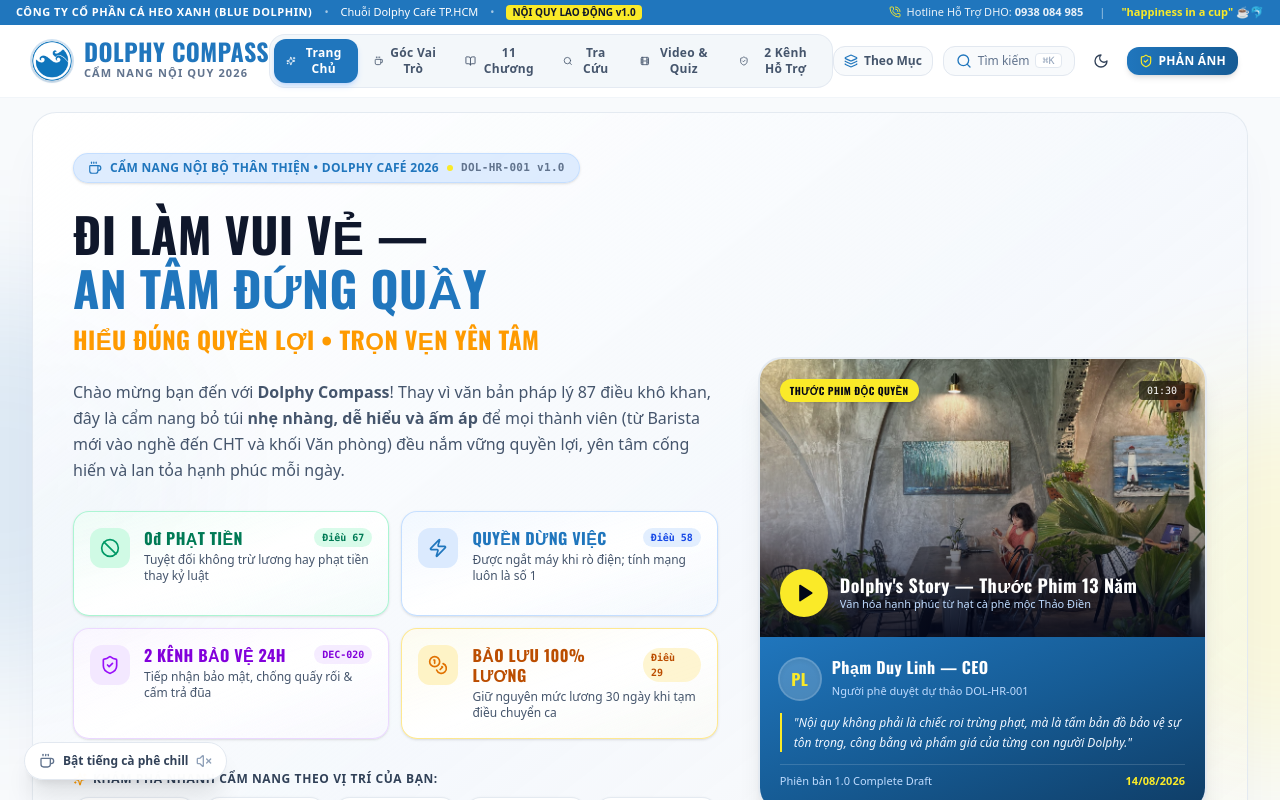
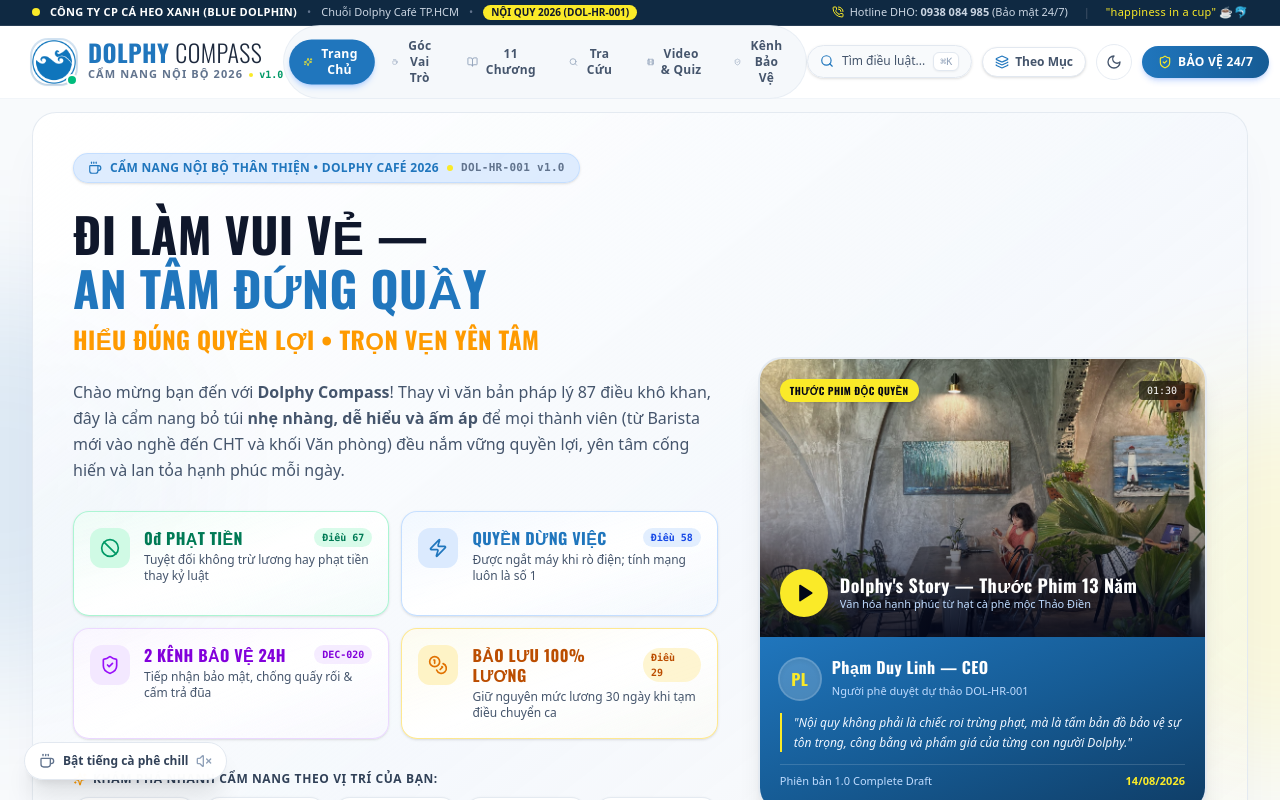
Before and after one commit to xuanpv89/dolphyhub, a React (Vite) app: page / in a window 1280 px wide. Shown: the top 800 px of the page. Built offline with nearby package versions, Linux system fonts and the light colour scheme; a web font is replaced by a local one.

Commit message:
feat: complete modern redesign of navbar with floating glassmorphism, refined branding, and pill tabs

```diff
--- a/src/components/Navbar.tsx
+++ b/src/components/Navbar.tsx
@@ -15,7 +15,8 @@ import {
   CheckSquare,
   Layers,
   HelpCircle,
-  Award
+  Award,
+  ChevronDown
 } from 'lucide-react';
 
 interface NavbarProps {
@@ -44,7 +45,7 @@ export const Navbar: React.FC<NavbarProps> = ({
 
   useEffect(() => {
     const handleScroll = () => {
-      setScrolled(window.scrollY > 20);
+      setScrolled(window.scrollY > 15);
     };
     window.addEventListener('scroll', handleScroll);
     return () => window.removeEventListener('scroll', handleScroll);
@@ -56,67 +57,89 @@ export const Navbar: React.FC<NavbarProps> = ({
     { id: 'chapters', label: '11 Chương', icon: BookOpen },
     { id: 'matrix', label: 'Tra Cứu', icon: Search },
     { id: 'media', label: 'Video & Quiz', icon: Film },
-    { id: 'support', label: '2 Kênh Hỗ Trợ', icon: ShieldCheck },
+    { id: 'support', label: 'Kênh Bảo Vệ', icon: ShieldCheck },
   ];
 
   return (
-    <header
-      className={`fixed top-0 left-0 right-0 z-40 transition-all duration-300 ${
-        scrolled
-          ? 'bg-white/95 dark:bg-slate-900/95 backdrop-blur-md shadow-md border-b border-slate-200/80 dark:border-slate-800'
-          : 'bg-white dark:bg-slate-900 border-b border-slate-100 dark:border-slate-800'
-      }`}
-    >
-      {/* Top Corporate Identity Bar */}
-      <div className="bg-[#2076bd] text-white text-[11px] py-1 px-4 font-medium hidden sm:flex items-center justify-between">
-        <div className="flex items-center space-x-3">
-          <span className="font-bold tracking-wider uppercase">CÔNG TY CỔ PHẦN CÁ HEO XANH (BLUE DOLPHIN)</span>
-          <span className="opacity-60">•</span>
-          <span>Chuỗi Dolphy Café TP.HCM</span>
-          <span className="opacity-60">•</span>
-          <span className="bg-[#FAEA28] text-slate-900 px-1.5 py-0.2 rounded font-bold text-[10px]">
-            NỘI QUY LAO ĐỘNG v1.0
+    <header className="fixed top-0 left-0 right-0 z-40 transition-all duration-300">
+
+      {/* Top Corporate Slim Announcement Ribbon */}
+      <div className="bg-[#0f2942] text-slate-200 text-[11px] py-1 px-4 sm:px-8 border-b border-white/10 hidden md:flex items-center justify-between">
+        <div className="flex items-center space-x-2.5">
+          <span className="w-2 h-2 rounded-full bg-[#FAEA28] animate-pulse" />
+          <span className="font-semibold text-white tracking-wide uppercase">CÔNG TY CP CÁ HEO XANH (BLUE DOLPHIN)</span>
+          <span className="text-slate-500">•</span>
+          <span className="text-slate-300">Chuỗi Dolphy Café TP.HCM</span>
+          <span className="text-slate-500">•</span>
+          <span className="bg-[#FAEA28] text-slate-900 px-2 py-0.2 rounded-full font-bold text-[10px]">
+            NỘI QUY 2026 (DOL-HR-001)
           </span>
         </div>
+
         <div className="flex items-center space-x-4">
-          <div className="flex items-center space-x-1.5 opacity-90 hover:opacity-100">
+          <a
+            href="tel:0938084985"
+            className="flex items-center space-x-1.5 text-slate-300 hover:text-white transition-colors"
+          >
             <PhoneCall className="w-3 h-3 text-[#FAEA28]" />
-            <span>Hotline Hỗ Trợ DHO: <strong>0938 084 985</strong></span>
-          </div>
-          <span className="opacity-60">|</span>
-          <span className="text-[#FAEA28] font-semibold">"happiness in a cup" ☕🐬</span>
+            <span>Hotline DHO: <strong>0938 084 985</strong> (Bảo mật 24/7)</span>
+          </a>
+          <span className="text-slate-600">|</span>
+          <span className="text-[#FAEA28] font-medium tracking-wide">"happiness in a cup" ☕🐬</span>
         </div>
       </div>
 
-      {/* Main Bar */}
+      {/* Main Glassmorphic Navigation Bar */}
+      <div
+        className={`transition-all duration-300 ${
+          scrolled
+            ? 'bg-white/95 dark:bg-slate-900/95 backdrop-blur-xl shadow-lg shadow-slate-900/5 border-b border-slate-200/80 dark:border-slate-800'
+            : 'bg-white/90 dark:bg-slate-900/90 backdrop-blur-md border-b border-slate-100 dark:border-slate-800/80'
+        }`}
+      >
         <div className="max-w-7xl mx-auto px-4 sm:px-6 lg:px-8">
           <div className="flex items-center justify-between h-16 sm:h-18">
 
             {/* Brand Logo & Title */}
             <div
-            className="flex items-center space-x-2.5 sm:space-x-3 cursor-pointer select-none flex-shrink-0"
+              className="flex items-center space-x-3 cursor-pointer select-none group flex-shrink-0"
               onClick={() => onSelectTab('home')}
             >
+              <div className="relative">
                 <img
                   src="./images/dolphy-emblem.png"
                   alt="Dolphy Logo"
-              className="h-9 w-9 sm:h-10 sm:w-10 object-contain rounded-full shadow-sm ring-2 ring-[#2076bd]/20"
+                  className="h-10 w-10 sm:h-11 sm:w-11 object-contain rounded-2xl shadow-sm ring-2 ring-[#2076bd]/20 group-hover:scale-105 group-hover:ring-[#2076bd]/40 transition-all duration-300"
                   onError={(e) => {
                     (e.target as HTMLElement).style.display = 'none';
                   }}
                 />
+                <span className="absolute -bottom-0.5 -right-0.5 w-3 h-3 bg-emerald-500 border-2 border-white dark:border-slate-900 rounded-full" />
+              </div>
+
               <div className="flex flex-col">
-              <span className="font-oswald text-lg sm:text-2xl font-bold tracking-wider text-[#2076bd] dark:text-blue-400 leading-none">
-                DOLPHY COMPASS
+                <div className="flex items-center space-x-1.5">
+                  <span className="font-oswald text-xl sm:text-2xl font-black tracking-wider text-[#2076bd] dark:text-blue-400 leading-none">
+                    DOLPHY
                   </span>
-              <span className="text-[9px] sm:text-[11px] font-semibold text-slate-500 dark:text-slate-400 uppercase tracking-widest mt-0.5">
-                Cẩm Nang Nội Quy 2026
+                  <span className="font-oswald text-xl sm:text-2xl font-light tracking-wider text-slate-800 dark:text-white leading-none">
+                    COMPASS
+                  </span>
+                </div>
+                <div className="flex items-center space-x-1.5 mt-0.5">
+                  <span className="text-[10px] sm:text-[11px] font-semibold text-slate-500 dark:text-slate-400 uppercase tracking-widest">
+                    Cẩm Nang Nội Bộ 2026
+                  </span>
+                  <span className="w-1 h-1 rounded-full bg-[#FAEA28]" />
+                  <span className="text-[10px] text-emerald-600 dark:text-emerald-400 font-semibold font-mono">
+                    v1.0
                   </span>
                 </div>
               </div>
+            </div>
 
-          {/* Desktop Clean Tab Bar */}
-          <nav className="hidden lg:flex items-center space-x-1 p-1 rounded-2xl bg-slate-100/80 dark:bg-slate-800/80 border border-slate-200/80 dark:border-slate-700/80">
+            {/* Desktop Center Navigation Links */}
+            <nav className="hidden lg:flex items-center space-x-1 bg-slate-100/70 dark:bg-slate-800/70 p-1.5 rounded-full border border-slate-200/60 dark:border-slate-700/60">
               {mainTabs.map((t) => {
                 const Icon = t.icon;
                 const isActive = currentTab === t.id && !isContinuousView;
@@ -125,82 +148,95 @@ export const Navbar: React.FC<NavbarProps> = ({
                   <button
                     key={t.id}
                     onClick={() => onSelectTab(t.id)}
-                  className={`flex items-center space-x-1.5 px-2.5 xl:px-3 py-1.5 rounded-xl text-xs font-bold tracking-wide transition-all ${
+                    className={`flex items-center space-x-1.5 px-3.5 py-1.5 rounded-full text-xs font-bold tracking-wide transition-all cursor-pointer ${
                       isActive
-                      ? 'bg-[#2076bd] text-white shadow-md shadow-blue-500/20'
-                      : 'text-slate-600 dark:text-slate-300 hover:text-[#2076bd] dark:hover:text-white hover:bg-white/60 dark:hover:bg-slate-700/50'
+                        ? 'bg-[#2076bd] text-white shadow-md shadow-blue-500/25 scale-[1.02]'
+                        : 'text-slate-600 dark:text-slate-300 hover:text-[#2076bd] dark:hover:text-white hover:bg-white/80 dark:hover:bg-slate-700/60'
                     }`}
                   >
-                  <Icon className="w-3.5 h-3.5" />
+                    <Icon className={`w-3.5 h-3.5 ${isActive ? 'text-[#FAEA28]' : 'text-slate-400'}`} />
                     <span>{t.label}</span>
                   </button>
                 );
               })}
             </nav>
 
-          {/* Action Tools */}
+            {/* Right Action Tools */}
             <div className="flex items-center space-x-2 sm:space-x-2.5 flex-shrink-0">
 
-            {/* View Mode Toggle Button */}
+              {/* Quick Search Capsule Button */}
+              <button
+                onClick={onOpenSearch}
+                className="flex items-center space-x-2 px-3 py-1.5 rounded-full border border-slate-200 dark:border-slate-700 bg-slate-50/90 dark:bg-slate-800/90 text-slate-500 dark:text-slate-400 hover:border-[#2076bd] hover:text-[#2076bd] hover:bg-white dark:hover:bg-slate-800 transition-all text-xs shadow-sm cursor-pointer"
+                title="Tìm kiếm điều luật (Ctrl+K)"
+              >
+                <Search className="w-3.5 h-3.5 text-[#2076bd]" />
+                <span className="hidden sm:inline font-medium text-slate-600 dark:text-slate-300">Tìm điều luật...</span>
+                <kbd className="hidden sm:inline-flex items-center px-1.5 py-0.5 text-[10px] font-mono bg-white dark:bg-slate-700 rounded-md border border-slate-200 dark:border-slate-600 text-slate-400 shadow-xs">
+                  ⌘K
+                </kbd>
+              </button>
+
+              {/* View Mode Toggle Pill */}
               <button
                 onClick={() => setIsContinuousView(!isContinuousView)}
-              className={`hidden md:inline-flex items-center space-x-1.5 px-2.5 py-1.5 rounded-xl border text-xs font-semibold transition-all ${
+                className={`hidden md:inline-flex items-center space-x-1.5 px-3 py-1.5 rounded-full border text-xs font-semibold transition-all cursor-pointer shadow-sm ${
                   isContinuousView
                     ? 'bg-amber-50 dark:bg-amber-950/60 border-amber-300 text-amber-700 dark:text-amber-300'
-                  : 'bg-slate-50 dark:bg-slate-800 border-slate-200 dark:border-slate-700 text-slate-600 dark:text-slate-300 hover:border-[#2076bd]'
+                    : 'bg-white dark:bg-slate-800 border-slate-200 dark:border-slate-700 text-slate-600 dark:text-slate-300 hover:border-[#2076bd]'
                 }`}
-              title={isContinuousView ? 'Chuyển sang chế độ duyệt từng mục' : 'Chuyển sang chế độ cuộn toàn bộ trang'}
+                title={isContinuousView ? 'Chuyển sang chế độ từng mục' : 'Chuyển sang chế độ cuộn trang liên tục'}
               >
                 <Layers className="w-3.5 h-3.5 text-[#2076bd]" />
-              <span className="hidden lg:inline">{isContinuousView ? 'Cuộn 1 Trang' : 'Theo Mục'}</span>
-            </button>
-
-            {/* Quick Search Button */}
-            <button
-              onClick={onOpenSearch}
-              className="flex items-center space-x-1.5 px-2.5 sm:px-3 py-1.5 rounded-xl border border-slate-200 dark:border-slate-700 bg-slate-50 dark:bg-slate-800/80 text-slate-500 dark:text-slate-400 hover:border-[#2076bd] hover:text-[#2076bd] transition-all text-xs"
-              title="Tìm kiếm điều luật (Ctrl+K)"
-            >
-              <Search className="w-4 h-4 text-[#2076bd]" />
-              <span className="hidden sm:inline font-medium">Tìm kiếm</span>
-              <kbd className="hidden sm:inline-block px-1.5 py-0.2 text-[10px] font-mono bg-white dark:bg-slate-700 rounded border border-slate-200 dark:border-slate-600 text-slate-400">
-                ⌘K
-              </kbd>
+                <span className="hidden xl:inline">{isContinuousView ? 'Cuộn 1 Trang' : 'Theo Mục'}</span>
               </button>
 
               {/* Dark Mode Toggle */}
               <button
                 onClick={() => setDarkMode(!darkMode)}
-              className="p-2 text-slate-500 hover:text-slate-800 dark:text-slate-400 dark:hover:text-white rounded-xl hover:bg-slate-100 dark:hover:bg-slate-800 transition-colors"
+                className="p-2 w-9 h-9 rounded-full text-slate-500 hover:text-slate-800 dark:text-slate-400 dark:hover:text-white border border-slate-200/80 dark:border-slate-700/80 hover:bg-slate-100 dark:hover:bg-slate-800 flex items-center justify-center transition-colors cursor-pointer"
                 title="Chuyển chế độ sáng / tối"
               >
-              {darkMode ? <Sun className="w-4 h-4 text-[#FAEA28]" /> : <Moon className="w-4 h-4 text-slate-700" />}
+                {darkMode ? <Sun className="w-4 h-4 text-[#FAEA28]" /> : <Moon className="w-4 h-4 text-slate-600" />}
               </button>
 
               {/* 2-Channel Report Button */}
               <button
                 onClick={onOpenReport}
-              className="hidden sm:inline-flex items-center space-x-1.5 px-3 py-1.5 rounded-xl bg-gradient-to-r from-[#2076bd] to-[#165b94] hover:from-[#165b94] hover:to-[#0f4370] text-white text-xs font-bold tracking-wide shadow-md hover:shadow-lg transition-all"
+                className="hidden sm:inline-flex items-center space-x-1.5 px-4 py-2 rounded-full bg-gradient-to-r from-[#2076bd] to-[#165b94] hover:from-[#165b94] hover:to-[#0f4370] text-white text-xs font-bold tracking-wide shadow-md shadow-blue-600/20 hover:shadow-lg transition-all cursor-pointer"
               >
                 <ShieldCheck className="w-3.5 h-3.5 text-[#FAEA28]" />
-              <span>PHẢN ÁNH</span>
+                <span>BẢO VỆ 24/7</span>
               </button>
 
               {/* Mobile Hamburger Button */}
               <button
                 onClick={() => setMobileMenuOpen(!mobileMenuOpen)}
-              className="p-2 lg:hidden text-slate-600 dark:text-slate-300 hover:bg-slate-100 dark:hover:bg-slate-800 rounded-xl"
+                className="p-2 lg:hidden text-slate-600 dark:text-slate-300 hover:bg-slate-100 dark:hover:bg-slate-800 rounded-2xl cursor-pointer"
               >
                 {mobileMenuOpen ? <X className="w-5 h-5" /> : <Menu className="w-5 h-5" />}
               </button>
+            </div>
+
           </div>
         </div>
       </div>
 
       {/* Mobile Drawer Menu */}
       {mobileMenuOpen && (
-        <div className="xl:hidden bg-white dark:bg-slate-900 border-b border-slate-200 dark:border-slate-800 px-4 pt-2 pb-6 space-y-3 animate-fadeIn shadow-xl max-h-[80vh] overflow-y-auto">
-          <div className="grid grid-cols-2 gap-2 pt-2">
+        <div className="lg:hidden bg-white dark:bg-slate-900 border-b border-slate-200 dark:border-slate-800 px-4 pt-3 pb-6 space-y-4 animate-fadeIn shadow-2xl max-h-[85vh] overflow-y-auto">
+
+          <div className="p-3 rounded-2xl bg-blue-50 dark:bg-blue-950/60 border border-blue-100 dark:border-blue-900/60 flex items-center justify-between">
+            <div className="flex items-center space-x-2">
+              <PhoneCall className="w-4 h-4 text-[#2076bd]" />
+              <span className="text-xs font-bold text-slate-800 dark:text-slate-200">Hotline DHO: 0938 084 985</span>
+            </div>
+            <span className="text-[10px] text-emerald-600 dark:text-emerald-400 font-bold bg-white dark:bg-slate-900 px-2 py-0.5 rounded-full">
+              24/7
+            </span>
+          </div>
+
+          <div className="grid grid-cols-2 gap-2">
             {mainTabs.map((t) => {
               const Icon = t.icon;
               const isActive = currentTab === t.id && !isContinuousView;
@@ -212,13 +248,13 @@ export const Navbar: React.FC<NavbarProps> = ({
                     setMobileMenuOpen(false);
                     onSelectTab(t.id);
                   }}
-                  className={`flex items-center space-x-2 p-2.5 rounded-xl text-xs font-bold transition-colors ${
+                  className={`flex items-center space-x-2.5 p-3 rounded-2xl text-xs font-bold transition-all cursor-pointer ${
                     isActive
-                      ? 'bg-blue-50 dark:bg-blue-950 text-[#2076bd]'
-                      : 'text-slate-700 dark:text-slate-200 hover:bg-slate-50 dark:hover:bg-slate-800'
+                      ? 'bg-[#2076bd] text-white shadow-md'
+                      : 'text-slate-700 dark:text-slate-200 bg-slate-50 dark:bg-slate-800/60 hover:bg-slate-100'
                   }`}
                 >
-                  <Icon className="w-4 h-4 text-[#2076bd]" />
+                  <Icon className={`w-4 h-4 ${isActive ? 'text-[#FAEA28]' : 'text-[#2076bd]'}`} />
                   <span>{t.label}</span>
                 </button>
               );
@@ -229,11 +265,11 @@ export const Navbar: React.FC<NavbarProps> = ({
             <span>Chế độ cuộn 1 trang:</span>
             <button
               onClick={() => setIsContinuousView(!isContinuousView)}
-              className={`px-3 py-1 rounded-lg text-xs font-bold ${
-                isContinuousView ? 'bg-blue-100 text-[#2076bd]' : 'bg-slate-100 text-slate-600'
+              className={`px-3 py-1.5 rounded-xl text-xs font-bold transition-colors cursor-pointer ${
+                isContinuousView ? 'bg-amber-100 text-amber-800' : 'bg-slate-100 text-slate-600'
               }`}
             >
-              {isContinuousView ? 'Bật' : 'Tắt'}
+              {isContinuousView ? 'Đang bật' : 'Đang tắt'}
             </button>
           </div>
 
@@ -242,7 +278,7 @@ export const Navbar: React.FC<NavbarProps> = ({
               setMobileMenuOpen(false);
               onOpenReport();
             }}
-            className="w-full flex items-center justify-center space-x-2 py-3 rounded-xl bg-[#2076bd] text-white font-bold text-xs shadow-md uppercase tracking-wider"
+            className="w-full flex items-center justify-center space-x-2 py-3.5 rounded-2xl bg-gradient-to-r from-[#2076bd] to-[#165b94] text-white font-bold text-xs shadow-lg uppercase tracking-wider cursor-pointer"
           >
             <ShieldCheck className="w-4 h-4 text-[#FAEA28]" />
             <span>GỬI PHẢN ÁNH BẢO MẬT (DEC-020)</span>
```
Lines whose indentation alone changed are shown as unchanged.
